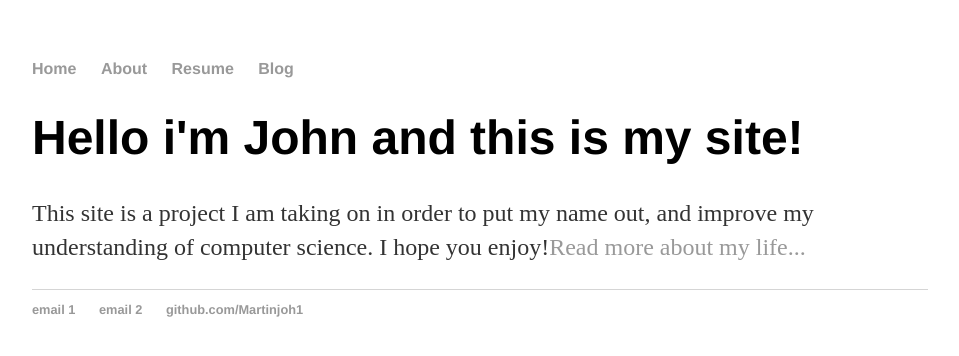
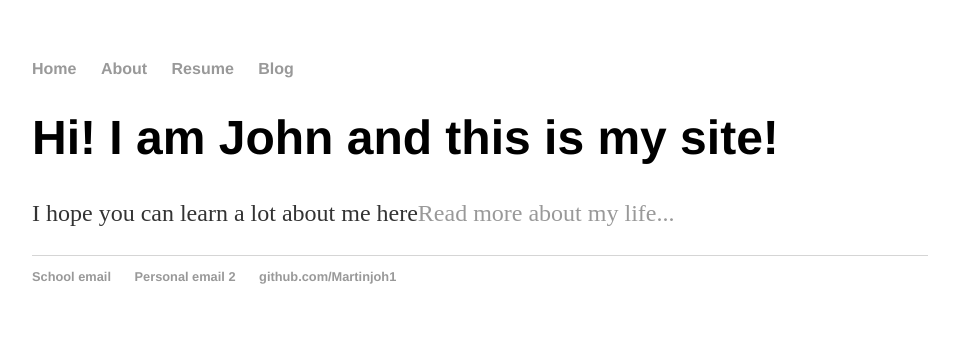
Before and after one commit to Martinjoh1/Martinjoh1.github.io, a Jekyll site: the page built from index.html, in a window 1280 px wide. Shown: the top 356 px of the page, without its empty margins (160-1119 px from the left). Built offline with Jekyll 4.4.1, drawn with Linux system fonts in a browser that asks for light colours.

Commit message:
Fixed default.html to include {{container}}

```diff
--- a/_layouts/default.html
+++ b/_layouts/default.html
@@ -15,15 +15,17 @@
     		</ul>
 		</nav>
 		<div class="container">
-    		<div class="blurb">
-        		<h1>Hello i'm John and this is my site!</h1>
-				<p> This site is a project I am taking on in order to put my name out, and improve my understanding of computer science. I hope you enjoy!<a href="/about">Read more about my life...</a></p>
-    		</div><!-- /.blurb -->
-		</div><!-- /.container -->
-		<footer>
-    		<ul>
-        		<li><a href="mailto:Martinjoh@berea.edu">email 1</a></li>
-            		<li><a href="mailto:Jmartin042199@gmail.com">email 2</a></li>
+
+			<div class="container">
+
+			{{ content }}
+
+			</div><!-- /.container -->
+			<footer>
+	    		<ul>
+
+        		<li><a href="mailto:Martinjoh@berea.edu">School email</a></li>
+            		<li><a href="mailto:Jmartin042199@gmail.com">Personal email 2</a></li>
         		<li><a href="https://github.com/Martinjoh1">github.com/Martinjoh1</a></li>
 			</ul>
 		</footer>
```
